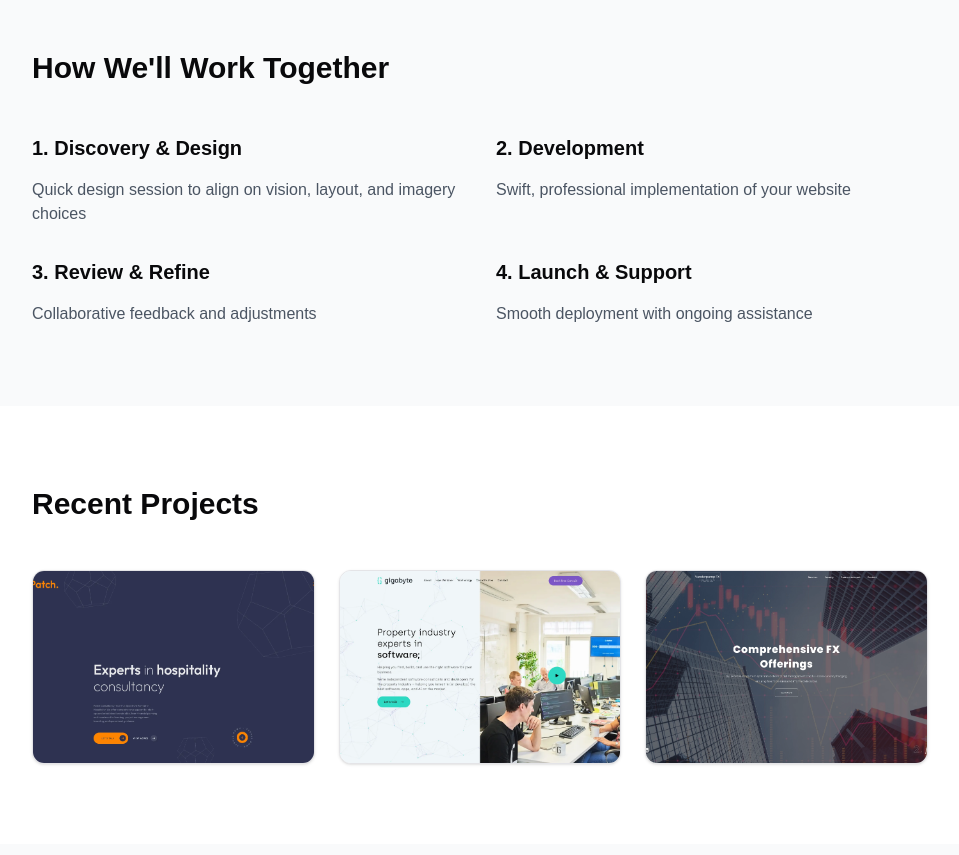
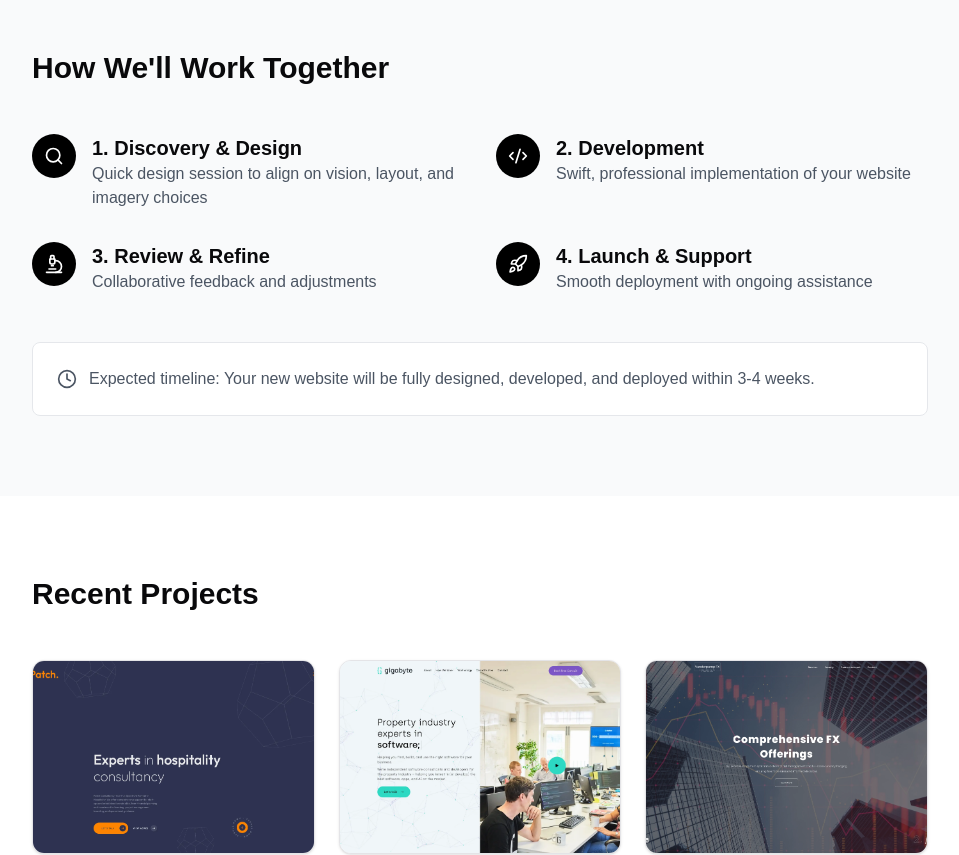
Before and after one commit to jackvdp/project-proposal, a Next.js app: page / in a window 1280 px wide. Shown: the part 1160-2015 px from the top of the page, without its empty margins (160-1119 px from the left). Built offline with nearby package versions, Linux system fonts and the light colour scheme.

Commit message:
Add some more chat

```diff
--- a/app/page.tsx
+++ b/app/page.tsx
@@ -3,7 +3,7 @@
 import React, { useEffect } from 'react';
 import { Card, CardContent } from "@/components/ui/card";
 import { Separator } from "@/components/ui/separator";
-import { ArrowRight, Heart, Home, Sparkles, Clock, Mail, Phone } from 'lucide-react';
+import { ArrowRight, Heart, Home, Microscope, Rocket, Code2, Search, Clock, Mail, Phone } from 'lucide-react';
 import AOS from 'aos';
 import 'aos/dist/aos.css';
 
@@ -121,25 +121,67 @@ const ProposalPage = () => {
       </section>
 
       {/* Process */}
+      {/* Process */}
       <section className="py-20 px-6 bg-gray-50">
         <div className="max-w-4xl mx-auto space-y-12">
           <h3 className="text-3xl font-semibold" data-aos="fade-up">How We'll Work Together</h3>
           <div className="grid grid-cols-1 md:grid-cols-2 gap-8">
             <div className="space-y-4" data-aos="fade-right" data-aos-delay="100">
+              <div className="flex items-start space-x-4">
+                <div className="bg-black rounded-full p-3 flex-shrink-0">
+                  <Search className="h-5 w-5 text-white" />
+                </div>
+                <div>
                   <h4 className="text-xl font-semibold">1. Discovery & Design</h4>
                   <p className="text-gray-600">Quick design session to align on vision, layout, and imagery choices</p>
                 </div>
+              </div>
+            </div>
             <div className="space-y-4" data-aos="fade-left" data-aos-delay="200">
+              <div className="flex items-start space-x-4">
+                <div className="bg-black rounded-full p-3 flex-shrink-0">
+                  <Code2 className="h-5 w-5 text-white" />
+                </div>
+                <div>
                   <h4 className="text-xl font-semibold">2. Development</h4>
                   <p className="text-gray-600">Swift, professional implementation of your website</p>
                 </div>
+              </div>
+            </div>
             <div className="space-y-4" data-aos="fade-right" data-aos-delay="300">
+              <div className="flex items-start space-x-4">
+                <div className="bg-black rounded-full p-3 flex-shrink-0">
+                  <Microscope className="h-5 w-5 text-white" />
+                </div>
+                <div>
                   <h4 className="text-xl font-semibold">3. Review & Refine</h4>
                   <p className="text-gray-600">Collaborative feedback and adjustments</p>
                 </div>
+              </div>
+            </div>
             <div className="space-y-4" data-aos="fade-left" data-aos-delay="400">
+              <div className="flex items-start space-x-4">
+                <div className="bg-black rounded-full p-3 flex-shrink-0">
+                  <Rocket className="h-5 w-5 text-white" />
+                </div>
+                <div>
                   <h4 className="text-xl font-semibold">4. Launch & Support</h4>
                   <p className="text-gray-600">Smooth deployment with ongoing assistance</p>
+                </div>
+              </div>
+            </div>
+          </div>
+
+          <div
+            className="mt-12 p-6 border border-gray-200 rounded-lg bg-white"
+            data-aos="fade-up"
+            data-aos-delay="500"
+          >
+            <div className="flex items-center space-x-3">
+              <Clock className="h-5 w-5 text-gray-600" />
+              <p className="text-gray-600">
+                Expected timeline: Your new website will be fully designed, developed, and deployed within 3-4 weeks.
+              </p>
             </div>
           </div>
         </div>
@@ -203,6 +245,10 @@ const ProposalPage = () => {
                   </li>
                   <li className="flex items-center">
                     <ArrowRight className="mr-2 h-4 w-4" />
+                    Professional content writing and copywriting
+                  </li>
+                  <li className="flex items-center">
+                    <ArrowRight className="mr-2 h-4 w-4" />
                     Personal design consultation
                   </li>
                   <li className="flex items-center">
```
Lines whose indentation alone changed are shown as unchanged.
